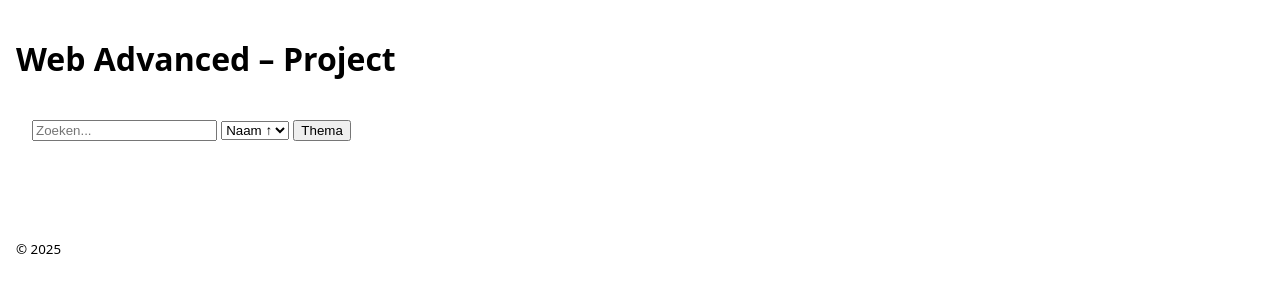
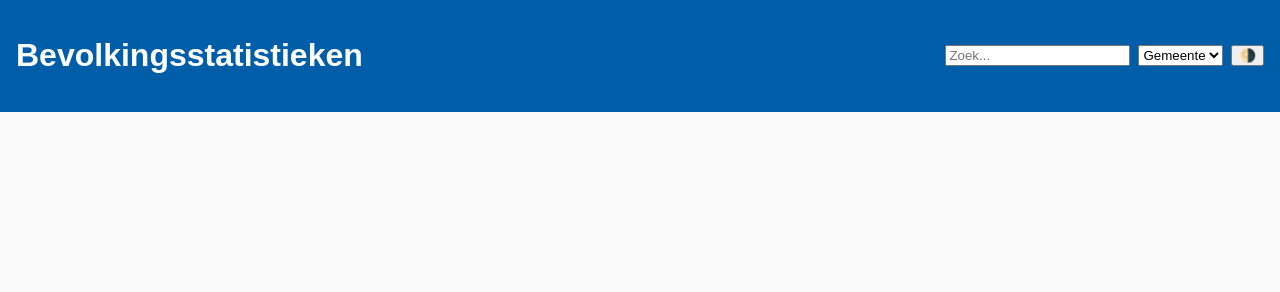
Before and after one commit to Lindexlsx/WebAdvancedProject, a website built with Vite: page index.html in a window 1280 px wide. Built offline with nearby package versions, Linux system fonts and the light colour scheme.

Commit message:
style: add base layout and table styles

```diff
--- a/index.html
+++ b/index.html
@@ -1,32 +1,29 @@
-<!doctype html>
-<html lang="nl">
+
+<!DOCTYPE html>
+<html lang="en">
   <head>
     <meta charset="UTF-8" />
-    <meta name="viewport" content="width=device-width, initial-scale=1.0"/>
+    <meta name="viewport" content="width=device-width, initial-scale=1.0" />
     <title>Web Advanced Project</title>
   </head>
   <body>
+    <div id="app">
       <header>
-      <h1>Web Advanced – Project</h1>
-      <nav>
-        <input id="search" type="search" placeholder="Zoeken..." />
+        <h1>Bevolkingsstatistieken</h1>
+        <div id="controls">
+          <input type="text" id="search" placeholder="Zoek..." />
           <select id="sort">
-          <option value="name-asc">Naam ↑</option>
-          <option value="name-desc">Naam ↓</option>
+            <option value="gemeente">Gemeente</option>
+            <option value="jaar">Jaar</option>
           </select>
-        <button id="theme-toggle">Thema</button>
-      </nav>
+          <button id="theme-toggle">🌗</button>
+        </div>
       </header>
 
-    <main id="app">
-      <!-- lijst/tabel + detailpanelen -->
+      <main>
         <section id="table"></section>
-      <section id="visual"></section>
       </main>
-
-    <footer>
-      <small>© 2025</small>
-    </footer>
+    </div>
 
     <script type="module" src="/src/main.js"></script>
   </body>
--- a/src/styles/styles.css
+++ b/src/styles/styles.css
@@ -1,6 +1,82 @@
-:root { --gap: 1rem; font-family: system-ui, sans-serif; }
-body { margin: 0; }
-header, nav, footer { padding: var(--gap); }
-main { display: grid; gap: var(--gap); padding: var(--gap); }
-#table { overflow: auto; }
-.dark { background: #111; color: #eee; }
+
+/* Basis layout */
+body {
+  margin: 0;
+  font-family: Arial, sans-serif;
+  background: #f9f9f9;
+  color: #333;
+}
+
+#app {
+  display: flex;
+  flex-direction: column;
+  min-height: 100vh;
+}
+
+header {
+  background: #005ea8;
+  color: white;
+  padding: 1rem;
+  display: flex;
+  justify-content: space-between;
+  align-items: center;
+}
+
+#controls {
+  display: flex;
+  gap: 0.5rem;
+}
+
+main {
+  flex: 1;
+  padding: 1rem;
+}
+
+/* Tabelstijl */
+table {
+  width: 100%;
+  border-collapse: collapse;
+  margin-top: 1rem;
+  background: white;
+  box-shadow: 0 2px 6px rgba(0, 0, 0, 0.1);
+}
+
+thead {
+  background: #eaeaea;
+}
+
+th, td {
+  padding: 0.75rem;
+  text-align: left;
+  border-bottom: 1px solid #ddd;
+}
+
+tbody tr:nth-child(even) {
+  background: #f6f6f6;
+}
+
+tbody tr:hover {
+  background: #dceeff;
+}
+
+/* Dark theme optioneel */
+.dark {
+  background: #1c1c1c;
+  color: #eaeaea;
+}
+
+.dark table {
+  background: #2c2c2c;
+}
+
+.dark thead {
+  background: #444;
+}
+
+.dark tbody tr:nth-child(even) {
+  background: #333;
+}
+
+.dark tbody tr:hover {
+  background: #555;
+}
```
Lines whose indentation alone changed are shown as unchanged.
